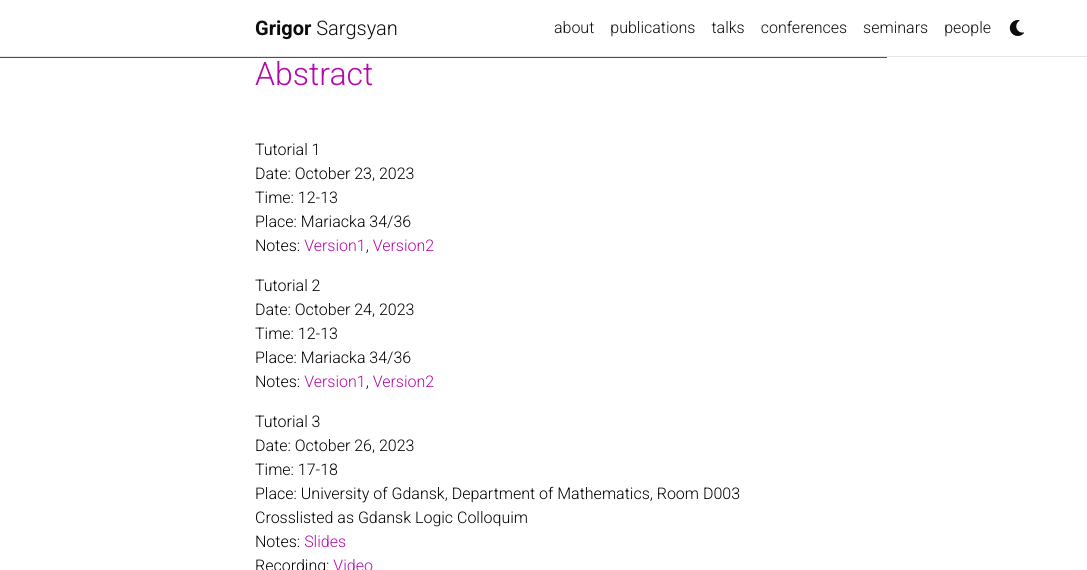
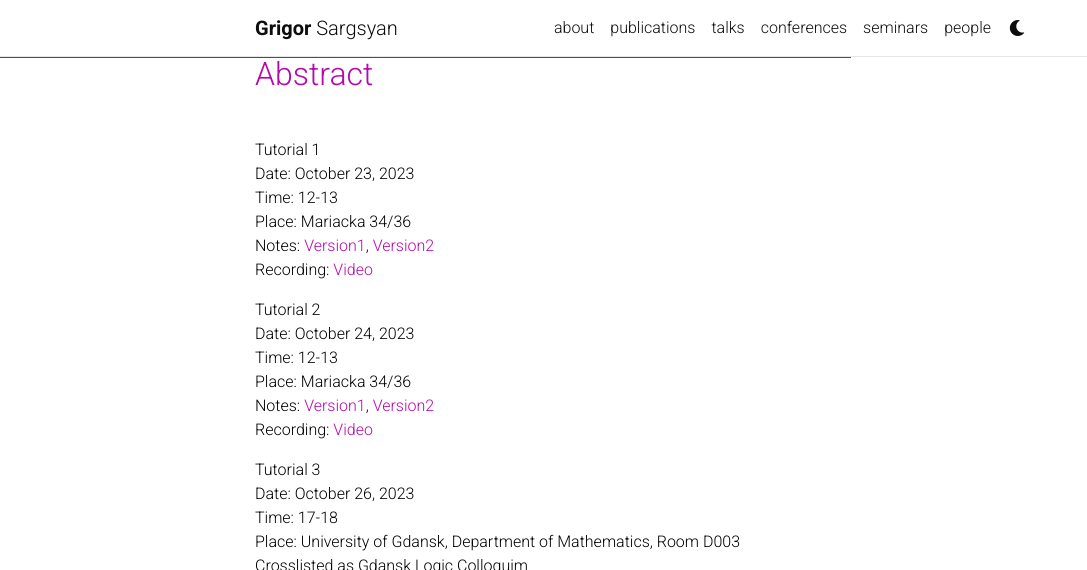
Before and after one commit to grigorsarg/grigorsarg.github.io, a Jekyll site: the page built from _seminars/johnsteel.md, in a window 1280 px wide and 900 px high, scrolled down 789 px, cut to the strip 0-570 px from the top of the window. Shown: the whole strip, without its empty margins (0-1087 px from the left). Built offline with Jekyll 4.4.1, drawn with Linux system fonts in a browser that asks for light colours; full-size pictures stand in for the smaller copies a plugin makes; comment, search, counter and statistics services are not loaded; a style sheet for code colours, icons or effects is not loaded.

Commit message:
Update johnsteel.md

```diff
--- a/_seminars/johnsteel.md
+++ b/_seminars/johnsteel.md
@@ -17,12 +17,14 @@
 Time: 12-13<br>
 Place: Mariacka 34/36<br>
 Notes:  <a href="https://grigorsarg.github.io/assets/pdf/tutorial1A.pdf">Version1</a>,  <a href="https://grigorsarg.github.io/assets/pdf/Tutorial1B.pdf">Version2</a>   <br>
+Recording: <a href="https://www.youtube.com/watch?v=3bKuo-Fbsrk&list=PLto-hJZvxwyZcarpl7mSOlJoVk2KIoNuK&index=3">Video</a><br>
 
 Tutorial 2<br>
 Date: October 24, 2023<br>
 Time: 12-13<br>
 Place: Mariacka 34/36<br>
 Notes:  <a href="https://grigorsarg.github.io/assets/pdf/tutorial2A.pdf">Version1</a>,  <a href="https://grigorsarg.github.io/assets/pdf/tutorial2B.pdf">Version2</a>   <br>
+Recording: <a href="https://www.youtube.com/watch?v=dUY0xU9lJZI&list=PLto-hJZvxwyZcarpl7mSOlJoVk2KIoNuK&index=2">Video</a><br>
 
 Tutorial 3<br>
 Date: October 26, 2023<br>
```
